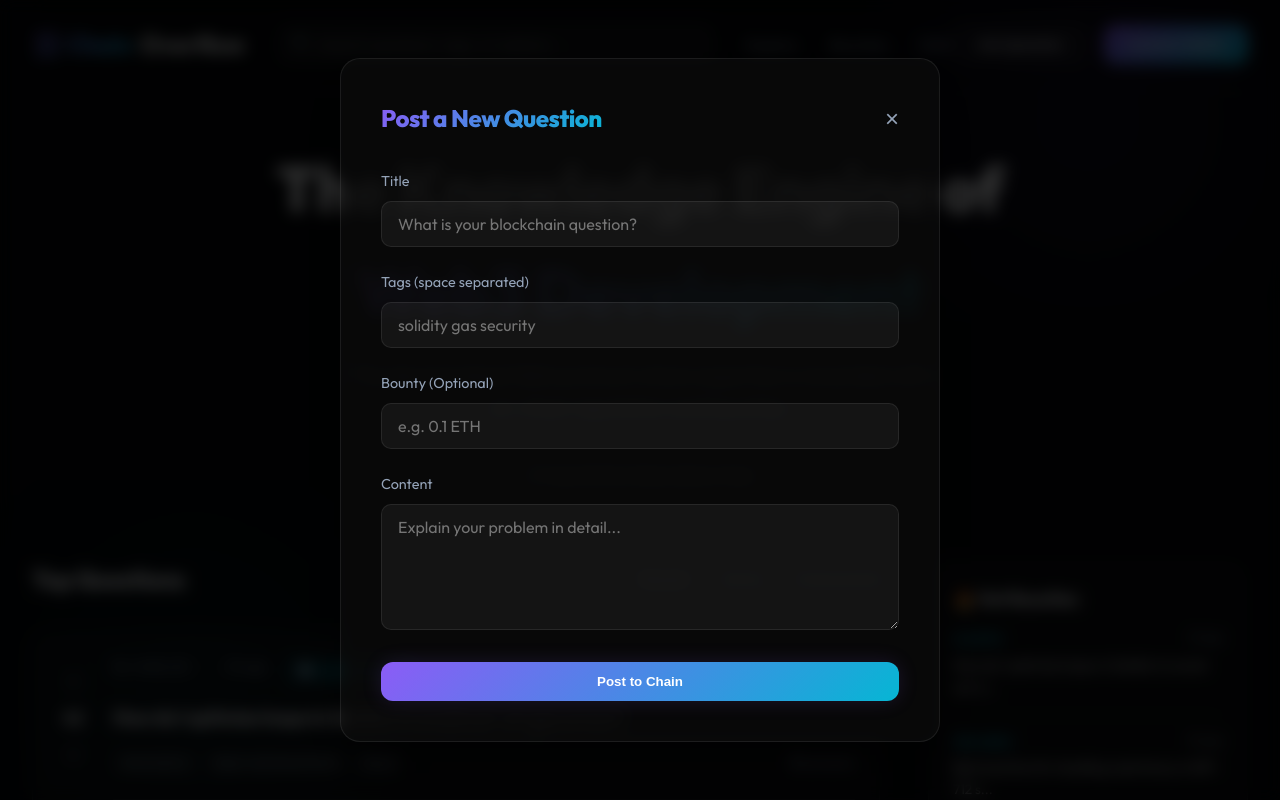
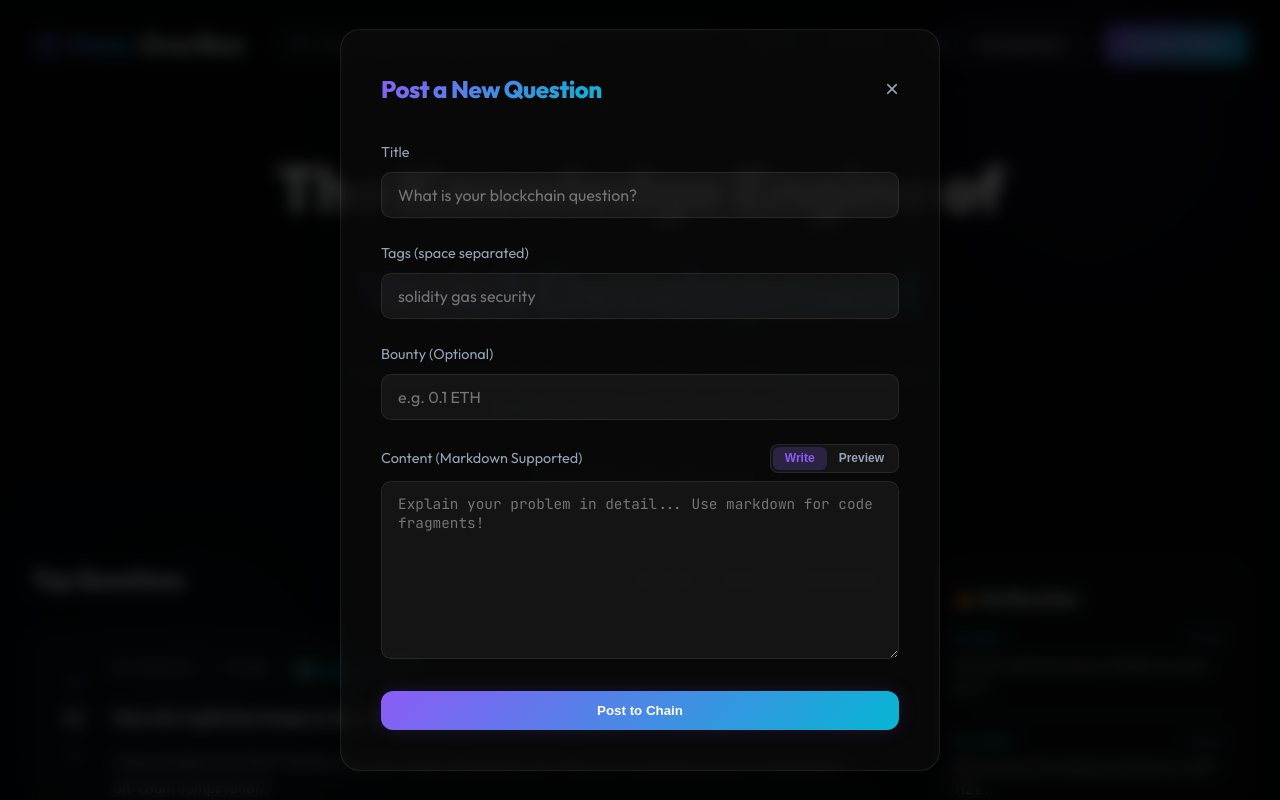
Before and after one commit to langell/chainOverflow, a React (Vite) app: page / in a window 1280 px wide. Both pictures are taken after a click on the button "Ask Question". Shown: the top 800 px of the page. Built offline with nearby package versions, Linux system fonts and the light colour scheme.

Commit message:
feat: implement markdown support with live preview and rich rendering

```diff
--- a/package.json
+++ b/package.json
@@ -47,6 +47,8 @@
   "dependencies": {
     "react": "^19.2.3",
     "react-dom": "^19.2.3",
+    "react-markdown": "^10.1.0",
+    "remark-gfm": "^4.0.1",
     "zustand": "^5.0.9"
   },
   "lint-staged": {
--- a/src/components/QuestionCard.tsx
+++ b/src/components/QuestionCard.tsx
@@ -1,4 +1,6 @@
-import React from 'react'
+import React, { useState } from 'react'
+import ReactMarkdown from 'react-markdown'
+import remarkGfm from 'remark-gfm'
 import type { Question } from '../types'
 import { getIPFSUrl } from '../services/ipfs'
 import { useStore } from '../store/useStore'
@@ -8,6 +10,7 @@ interface QuestionCardProps {
 }
 
 const QuestionCard: React.FC<QuestionCardProps> = ({ question }) => {
+  const [isExpanded, setIsExpanded] = useState(false)
   const voteQuestion = useStore((state) => state.voteQuestion)
 
   return (
@@ -29,7 +32,26 @@ const QuestionCard: React.FC<QuestionCardProps> = ({ question }) => {
           <span>{question.timestamp}</span>
           {question.bounty && <span className="bounty-badge">💎 {question.bounty} Bounty</span>}
         </div>
-                <h3 style={{ marginBottom: '1rem', cursor: 'pointer' }}>{question.title}</h3>
+        <h3
+          style={{ marginBottom: '1rem', cursor: 'pointer' }}
+          onClick={() => setIsExpanded(!isExpanded)}
+        >
+          {question.title}
+        </h3>
+
+        <div className={`markdown-content ${!isExpanded ? 'line-clamp' : ''}`}>
+          <ReactMarkdown remarkPlugins={[remarkGfm]}>{question.content}</ReactMarkdown>
+        </div>
+
+        {question.content.length > 150 && (
+          <button
+            className="btn-text-link"
+            onClick={() => setIsExpanded(!isExpanded)}
+            style={{ marginBottom: '1rem', display: 'block' }}
+          >
+            {isExpanded ? 'Show Less' : 'Read More...'}
+          </button>
+        )}
         <div style={{ display: 'flex', justifyContent: 'space-between', alignItems: 'center' }}>
           <div style={{ display: 'flex', alignItems: 'center', gap: '1rem' }}>
             <div>
@@ -40,7 +62,9 @@ const QuestionCard: React.FC<QuestionCardProps> = ({ question }) => {
               ))}
             </div>
           </div>
-                    <div style={{ display: 'flex', gap: '1rem', fontSize: '0.9rem', color: 'var(--text-muted)' }}>
+          <div
+            style={{ display: 'flex', gap: '1rem', fontSize: '0.9rem', color: 'var(--text-muted)' }}
+          >
             <span>
               <strong>{question.answers}</strong> answers
             </span>
@@ -48,7 +72,8 @@ const QuestionCard: React.FC<QuestionCardProps> = ({ question }) => {
         </div>
 
         {question.ipfsHash && (
-                    <div style={{
+          <div
+            style={{
               marginTop: '1.5rem',
               paddingTop: '1rem',
               borderTop: '1px solid var(--border-glass)',
@@ -57,9 +82,13 @@ const QuestionCard: React.FC<QuestionCardProps> = ({ question }) => {
               display: 'flex',
               justifyContent: 'space-between',
               alignItems: 'center'
-                    }}>
+            }}
+          >
             <span>
-                            Content CID: <code style={{ color: 'var(--accent-cyan)' }}>{question.ipfsHash.substring(0, 10)}...</code>
+              Content CID:{' '}
+              <code style={{ color: 'var(--accent-cyan)' }}>
+                {question.ipfsHash.substring(0, 10)}...
+              </code>
             </span>
             <a
               href={getIPFSUrl(question.ipfsHash)}
--- a/src/components/QuestionModal.tsx
+++ b/src/components/QuestionModal.tsx
@@ -1,4 +1,6 @@
 import React, { useState } from 'react'
+import ReactMarkdown from 'react-markdown'
+import remarkGfm from 'remark-gfm'
 import { useStore } from '../store/useStore'
 
 const QuestionModal: React.FC = () => {
@@ -13,6 +15,7 @@ const QuestionModal: React.FC = () => {
     bounty: '',
     content: ''
   })
+  const [viewMode, setViewMode] = useState<'write' | 'preview'>('write')
 
   const handleSubmit = async (e: React.FormEvent) => {
     e.preventDefault()
@@ -81,14 +84,52 @@ const QuestionModal: React.FC = () => {
             />
           </div>
           <div className="form-group">
-                        <label>Content</label>
+            <div
+              style={{
+                display: 'flex',
+                justifyContent: 'space-between',
+                alignItems: 'center',
+                marginBottom: '0.5rem'
+              }}
+            >
+              <label style={{ marginBottom: 0 }}>Content (Markdown Supported)</label>
+              <div className="tab-group">
+                <button
+                  type="button"
+                  className={`tab-btn ${viewMode === 'write' ? 'active' : ''}`}
+                  onClick={() => setViewMode('write')}
+                >
+                  Write
+                </button>
+                <button
+                  type="button"
+                  className={`tab-btn ${viewMode === 'preview' ? 'active' : ''}`}
+                  onClick={() => setViewMode('preview')}
+                >
+                  Preview
+                </button>
+              </div>
+            </div>
+            {viewMode === 'write' ? (
               <textarea
-                            rows={5}
+                rows={8}
                 value={formData.content}
                 onChange={(e) => setFormData({ ...formData, content: e.target.value })}
-                            placeholder="Explain your problem in detail..."
+                placeholder="Explain your problem in detail... Use markdown for code fragments!"
                 disabled={isUploading}
+                style={{ fontSize: '0.9rem', fontFamily: "'JetBrains Mono', monospace" }}
               ></textarea>
+            ) : (
+              <div className="markdown-content preview-box">
+                {formData.content ? (
+                  <ReactMarkdown remarkPlugins={[remarkGfm]}>{formData.content}</ReactMarkdown>
+                ) : (
+                  <span style={{ color: 'var(--text-muted)', fontStyle: 'italic' }}>
+                    Nothing to preview...
+                  </span>
+                )}
+              </div>
+            )}
           </div>
           <button
             type="submit"
@@ -107,17 +148,22 @@ const QuestionModal: React.FC = () => {
           >
             {isUploading ? (
               <>
-                                <span className="spinner" style={{
+                <span
+                  className="spinner"
+                  style={{
                     width: '16px',
                     height: '16px',
                     border: '2px solid rgba(255,255,255,0.3)',
                     borderTopColor: 'white',
                     borderRadius: '50%',
                     animation: 'spin 1s linear infinite'
-                                }}></span>
+                  }}
+                ></span>
                 Uploading to IPFS...
               </>
-                        ) : 'Post to Chain'}
+            ) : (
+              'Post to Chain'
+            )}
           </button>
         </form>
       </div>
--- a/src/style.css
+++ b/src/style.css
@@ -368,3 +368,150 @@ h3 {
     transform: scale(1);
   }
 }
+
+/* Markdown Styling */
+.markdown-content {
+  font-size: 0.95rem;
+  line-height: 1.7;
+  color: var(--text-main);
+  margin: 1rem 0;
+}
+
+.markdown-content h1,
+.markdown-content h2,
+.markdown-content h3 {
+  margin: 1.5rem 0 0.75rem 0;
+  color: var(--text-main);
+}
+
+.markdown-content p {
+  margin-bottom: 1rem;
+}
+
+.markdown-content code {
+  font-family: 'JetBrains Mono', monospace;
+  background: rgba(255, 255, 255, 0.08);
+  padding: 0.2rem 0.4rem;
+  border-radius: 4px;
+  font-size: 0.85em;
+  color: var(--accent-cyan);
+}
+
+.markdown-content pre {
+  background: rgba(0, 0, 0, 0.3);
+  border: 1px solid var(--border-glass);
+  border-radius: 12px;
+  padding: 1.25rem;
+  margin: 1.25rem 0;
+  overflow-x: auto;
+}
+
+.markdown-content pre code {
+  background: none;
+  padding: 0;
+  color: #e2e8f0;
+  font-size: 0.9rem;
+}
+
+.markdown-content ul,
+.markdown-content ol {
+  margin: 1rem 0 1rem 1.5rem;
+}
+
+.markdown-content li {
+  margin-bottom: 0.5rem;
+}
+
+.markdown-content blockquote {
+  border-left: 4px solid var(--accent-violet);
+  background: rgba(139, 92, 246, 0.05);
+  margin: 1.5rem 0;
+  padding: 1rem 1.5rem;
+  border-radius: 0 12px 12px 0;
+  font-style: italic;
+  color: var(--text-muted);
+}
+
+.markdown-content img {
+  max-width: 100%;
+  border-radius: 12px;
+  margin: 1rem 0;
+}
+
+.markdown-content hr {
+  border: 0;
+  border-top: 1px solid var(--border-glass);
+  margin: 2rem 0;
+}
+
+.btn-text-link {
+  background: none;
+  border: none;
+  color: var(--accent-cyan);
+  font-weight: 600;
+  cursor: pointer;
+  padding: 0;
+  font-size: 0.9rem;
+  transition: color 0.2s ease;
+}
+
+.btn-text-link:hover {
+  color: var(--accent-violet);
+  text-decoration: underline;
+}
+
+.line-clamp {
+  display: -webkit-box;
+  -webkit-line-clamp: 3;
+  line-clamp: 3;
+  -webkit-box-orient: vertical;
+  overflow: hidden;
+  position: relative;
+}
+
+.line-clamp::after {
+  content: '';
+  position: absolute;
+  bottom: 0;
+  left: 0;
+  width: 100%;
+  height: 20px;
+  background: linear-gradient(transparent, var(--bg-deep));
+  opacity: 0.5;
+}
+
+/* Tabs */
+.tab-group {
+  display: flex;
+  background: rgba(255, 255, 255, 0.05);
+  padding: 2px;
+  border-radius: 8px;
+  border: 1px solid var(--border-glass);
+}
+
+.tab-btn {
+  background: none;
+  border: none;
+  color: var(--text-muted);
+  padding: 0.3rem 0.75rem;
+  font-size: 0.75rem;
+  font-weight: 600;
+  cursor: pointer;
+  border-radius: 6px;
+  transition: all 0.2s ease;
+}
+
+.tab-btn.active {
+  background: rgba(139, 92, 246, 0.2);
+  color: var(--accent-violet);
+}
+
+.preview-box {
+  background: rgba(0, 0, 0, 0.2);
+  border: 1px solid var(--border-glass);
+  border-radius: 10px;
+  padding: 1rem;
+  min-height: 200px;
+  max-height: 300px;
+  overflow-y: auto;
+}
```
Also changed, not shown: 1 other file (tests, documents, lock files or other folders). Lines whose indentation alone changed are shown as unchanged.
